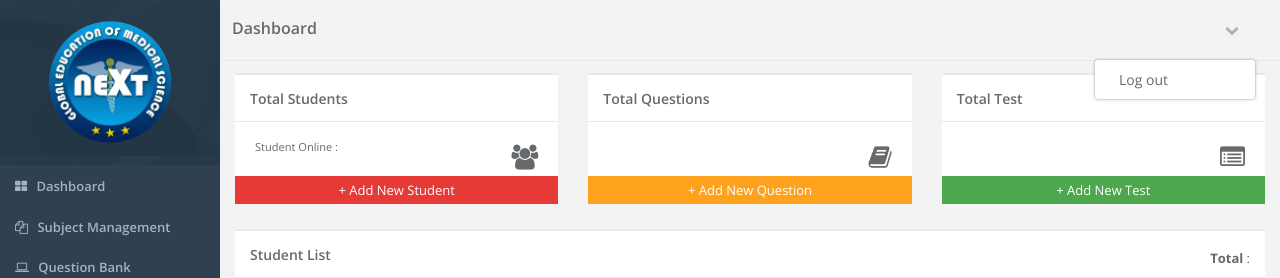
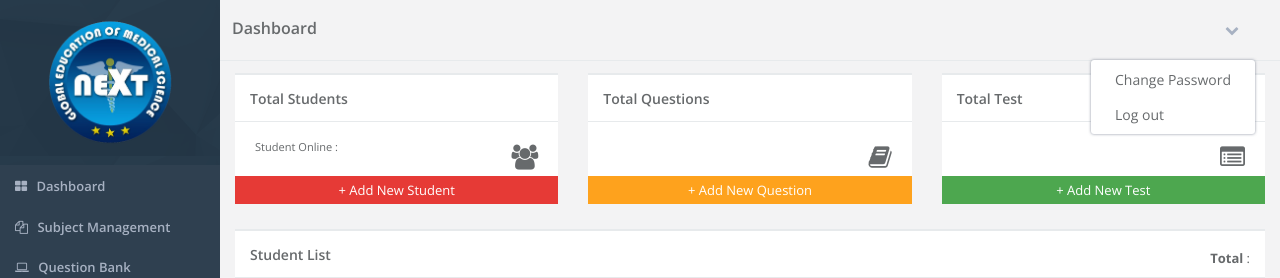
Before and after one commit to rohitvermadesigner/mylecture-frontend, a PHP site: page /admin/dashboard.php in a window 1280 px wide, after a click that opens the changed part. Shown: the top 278 px of the page. Run offline with PHP 8.4, Linux system fonts and the light colour scheme; some libraries are stand-ins or nearby versions.

Commit message:
admin change password & student change password fixed

```diff
--- a/admin/assets/js/config.js
+++ b/admin/assets/js/config.js
@@ -1 +1 @@
-    const base_url = 'https://gemsnext.com/api';
+    const base_url = 'http://dev.gemsnext.com/api';
--- a/admin/include/footer_script.php
+++ b/admin/include/footer_script.php
@@ -34,6 +34,44 @@
                         $("#admin-faculty-name").text("Admin")
                     }
                 }
+
+                $('#changePassword').validate({
+            rules: {
+                old_password: "required",
+                new_password: "required",
+                confirm_password: {
+                    equalTo: "#new_password"
+                },
+            },
+            submitHandler: function(form) {
+                changePasswordSubmit();
+            }
+        });
+
+        const changePasswordSubmit = function() {
+            let post_data = {
+                token: token,
+                old_password: $('[name=old_password]').val(),
+                new_password: $('[name=new_password]').val(),
+            }
+            $.ajax({
+                url: base_url + '/admin/change-password.php',
+                type: 'POST',
+                data: JSON.stringify(post_data),
+                dataType: 'JSON',
+                success: function(result) {
+                    toastr.success(result.message);
+                    $('[name=old_password]').val('');
+                    $('[name=new_password]').val('');
+                    $('[name=confirm_password]').val('');
+                    $('#changePasswordModal').modal('hide');
+                },
+                error: function(error) {
+                    toastr.error(error.responseJSON.message);
+                }
+            });
+        }
+
             }
         });
     </script>
--- a/admin/include/header.php
+++ b/admin/include/header.php
@@ -20,6 +20,7 @@
                         <span id="admin-faculty-name"></span>
                         <i class="fa fa-chevron-down"></i> </a>
                     <ul class="dropdown-menu">
+                        <li><a href="#" data-toggle="modal" data-target="#changePasswordModal">Change Password</a></li>
                         <li><a href="#" onclick="logout();">Log out</a></li>
                     </ul>
                 </li>
@@ -28,6 +29,41 @@
 
     </nav>
 </div>
+
+<!-- Modal -->
+<div id="changePasswordModal" class="modal fade" role="dialog">
+    <div class="modal-dialog modal-sm">
+
+        <!-- Modal content-->
+        <div class="modal-content">
+            <form id="changePassword">
+                <div class="modal-header">
+                    <button type="button" class="close" data-dismiss="modal">&times;</button>
+                    <h4 class="modal-title">Change Password</h4>
+                </div>
+                <div class="modal-body">
+                    <div class="form-group">
+                        <label>Current Password</label>
+                        <input type="text" class="form-control" name="old_password" />
+                    </div>
+                    <div class="form-group">
+                        <label>New Password</label>
+                        <input type="text" class="form-control" name="new_password" id="new_password" />
+                    </div>
+                    <div class="form-group mb-0">
+                        <label>Confirm Password</label>
+                        <input type="text" class="form-control" name="confirm_password" />
+                    </div>
+                </div>
+                <div class="modal-footer">
+                    <button type="submit" class="btn btn-primary">Submit</button>
+                    <button type="button" class="btn btn-default" data-dismiss="modal">Close</button>
+                </div>
+            </form>
+        </div>
+    </div>
+</div>
+
 
 <script>
     function logout() {
--- a/assets/js/config.js
+++ b/assets/js/config.js
@@ -1 +1,2 @@
-const base_url = "https://gemsnext.com/api";
+const base_url = "http://dev.gemsnext.com/api";
+// const base_url = "https://gemsnext.com/api";
--- a/student/assets/js/config.js
+++ b/student/assets/js/config.js
@@ -1 +1 @@
-const base_url = 'https://gemsnext.com/api';
+const base_url = 'http://dev.gemsnext.com/api';
```
Also changed, not shown: student/dashboard.php (+43 -5 lines).
